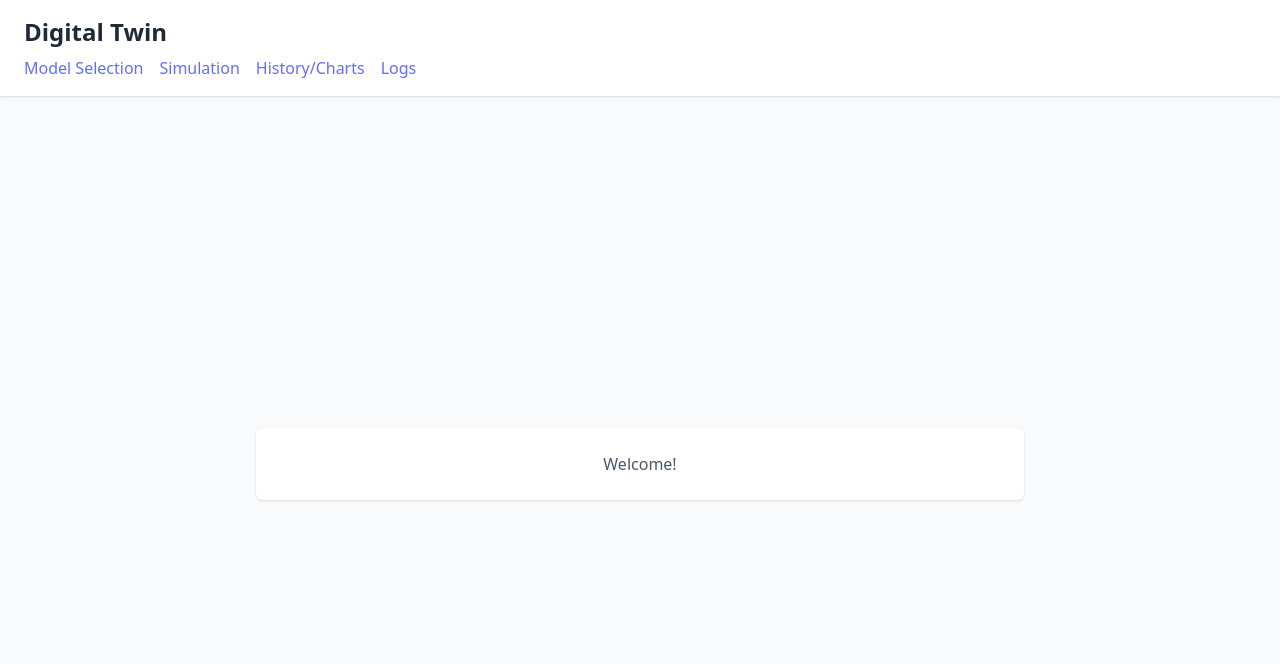
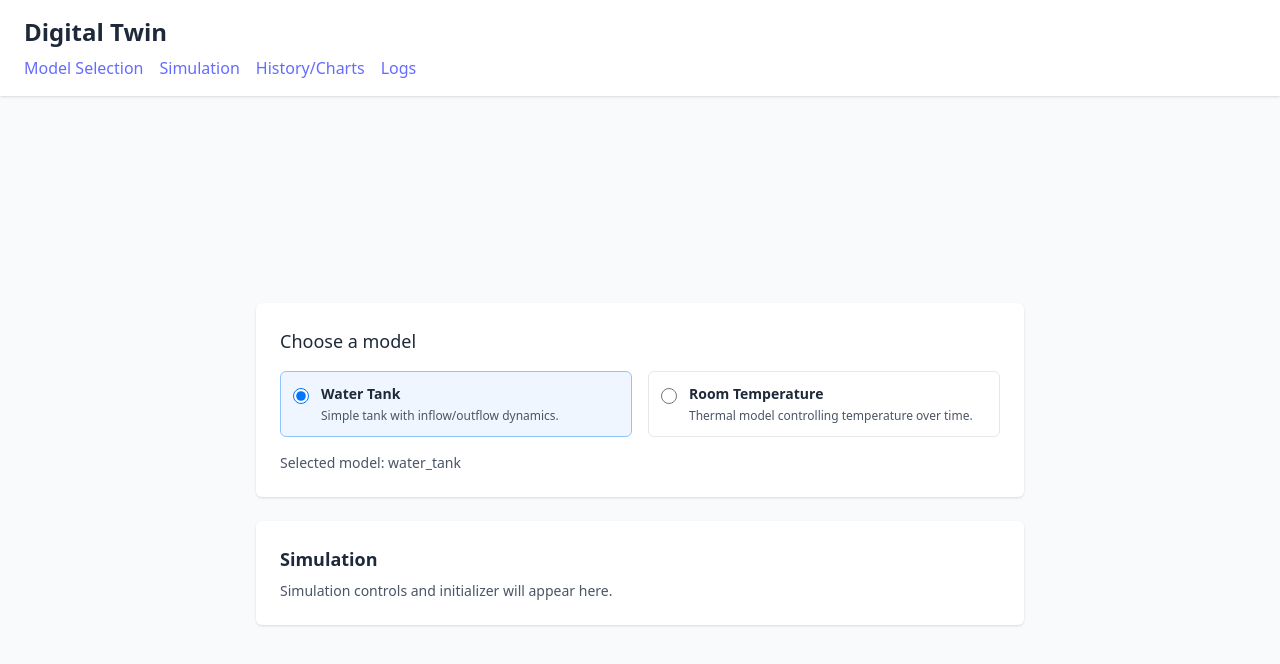
Before and after one commit to Adrianordp/digital_twin_frontend, a React (Vite) app: page / in a window 1280 px wide. Shown: the top 664 px of the page. Built offline with nearby package versions, Linux system fonts and the light colour scheme.

Commit message:
feat[src/App.tsx]: Integrate ModelSelector component for model selection
- Added ModelSelector to allow users to select a model.
- Updated the state management to track the selected model.

```diff
--- a/src/App.tsx
+++ b/src/App.tsx
@@ -1,4 +1,9 @@
+import { useState } from 'react';
+import ModelSelector from './components/ModelSelector';
+
 function App() {
+  const [selectedModel, setSelectedModel] = useState<string>('water_tank');
+
   return (
     <div className="min-h-screen bg-gray-50 flex flex-col">
       <header className="bg-white shadow-sm py-4 px-6">
@@ -15,8 +20,14 @@ function App() {
       </header>
       <main className="flex-1 flex flex-col items-center justify-center px-4 md:px-8">
         {/* Make this container responsive */}
-        <div className="w-full max-w-3xl bg-white rounded-md shadow-sm p-6 mx-auto mt-8">
-          <p className="text-gray-600 text-center">Welcome!</p>
+        <div id="model" className="w-full max-w-3xl bg-white rounded-md shadow-sm p-6 mx-auto mt-8">
+          <ModelSelector value={selectedModel} onChange={setSelectedModel} />
+          <div className="mt-4 text-sm text-gray-600">Selected model: {selectedModel}</div>
+        </div>
+
+        <div id="simulation" className="w-full max-w-3xl bg-white rounded-md shadow-sm p-6 mx-auto mt-6">
+          <h2 className="text-lg font-semibold text-gray-800">Simulation</h2>
+          <p className="text-sm text-gray-600 mt-2">Simulation controls and initializer will appear here.</p>
         </div>
       </main>
     </div>
```
